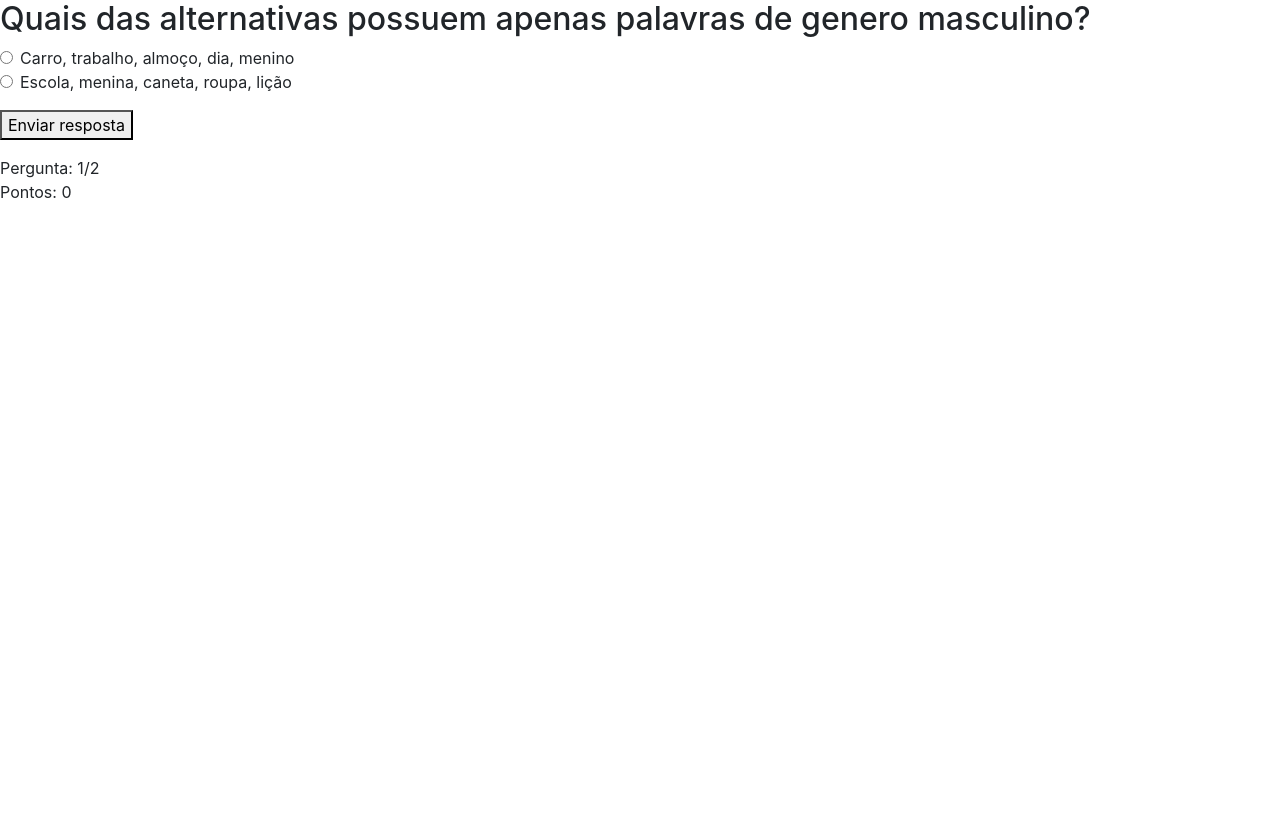
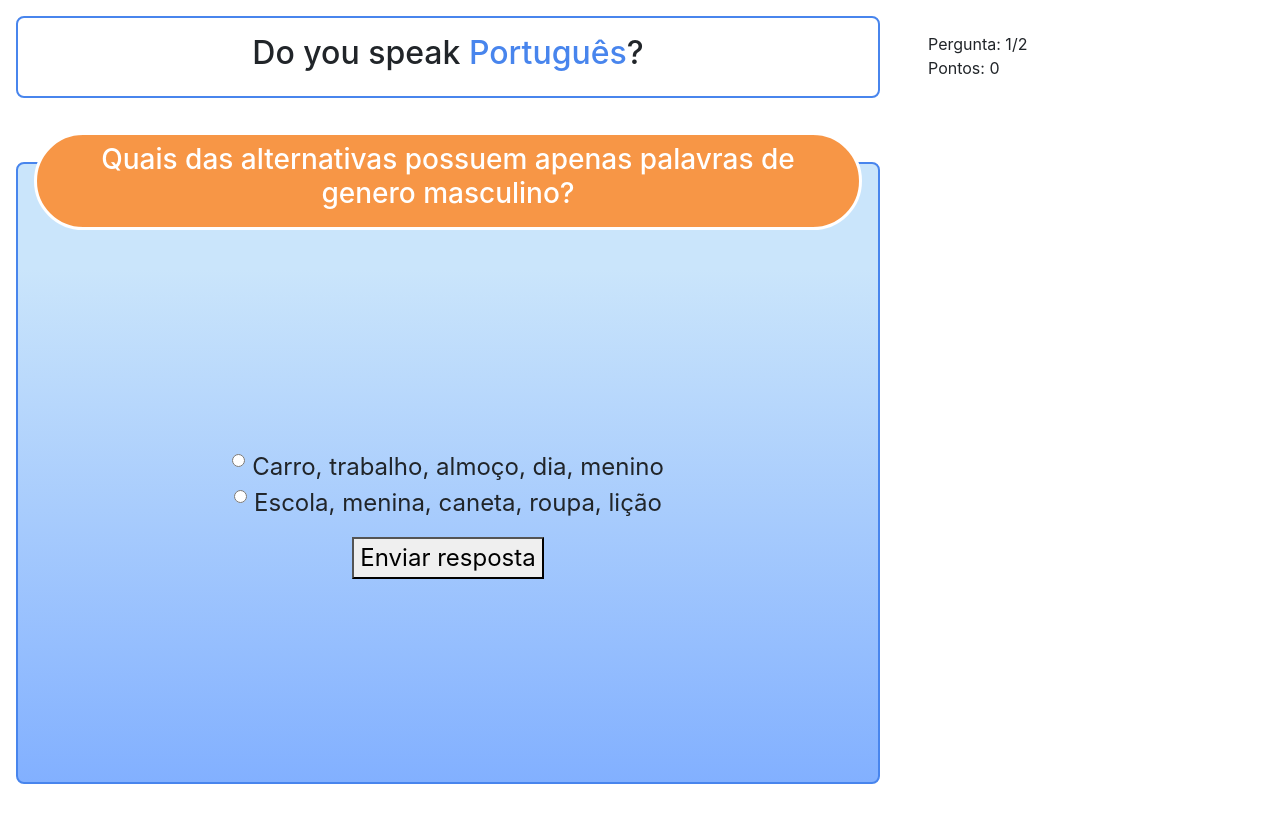
Before and after one commit to baiyjmatheus/quiz, a React (Create React App) app: page /game/level1 in a window 1280 px wide. Built offline with nearby package versions, Linux system fonts and the light colour scheme.

Commit message:
first working version game

```diff
--- a/src/components/Choices/Choices.js
+++ b/src/components/Choices/Choices.js
@@ -1,15 +1,6 @@
 import React from 'react';
 
-class Choices extends React.Component {
-  render() {
-    const {
-      choices,
-      selectedAnswer,
-      handleChoiceSelection,
-      handleAnswerSubmission,
-      isAnswered
-    } = this.props;
-
+const Choices = ({choices, selectedAnswer, handleChoiceSelection, handleAnswerSubmission, isAnswered}) => {
   const choicesRadio = choices.map(choice => {
     return (
       <div className="form-check">
@@ -36,7 +27,6 @@ class Choices extends React.Component {
       </form>
     </div>
   );
-  }
-}
+};
 
 export default Choices;
--- a/src/containers/Game/Game.js
+++ b/src/containers/Game/Game.js
@@ -1,5 +1,8 @@
 import React from 'react';
 
+import Title from '../../components/Title/Title';
+import ContentBox from '../../components/ContentBox/ContentBox';
+import Choices from '../../components/Choices/Choices';
 import QuestionContainer from '../QuestionContainer/QuestionContainer';
 import GameStatusSideBar from '../GameStatusSidebar/GameStatusSideBar';
 import questions from './questions';
@@ -32,7 +35,7 @@ class Game extends React.Component {
     this.setState(prevState => ({
       currentQuestion: prevState.currentQuestion + 1,
     }), () => {
-      if (this.state.currentQuestion === this.props.questions.length - 1) {
+      if (this.state.currentQuestion === this.state.questions.length - 1) {
         this.toggleIsLastQuestion();
       }
     });
@@ -41,8 +44,8 @@ class Game extends React.Component {
   render() {
     const { questions, currentQuestion, points, isLastQuestion } = this.state;
     const question = questions[currentQuestion];
-    return (
-      <div id="game-container">
+
+    const content = (
       <QuestionContainer
         question={question}
         increasePoint={this.increasePoint}
@@ -50,12 +53,26 @@ class Game extends React.Component {
         isLastQuestion={isLastQuestion}
         points={points}
       />
+    );
+
+
+    return (
+      <div id="app-wrapper">
+        <div id="main-content">
+          <Title />
+          <ContentBox
+            subtitle={question.questionDescription}
+            content={content}
+          />
+        </div>
+        <div id="sidebar">
           <GameStatusSideBar
             points={points}
             currentQuestionCounter={currentQuestion + 1}
             totalQuestionsNumber={questions.length}
           />
         </div>
+      </div>
     );
   }
 }
--- a/src/containers/QuestionContainer/QuestionContainer.js
+++ b/src/containers/QuestionContainer/QuestionContainer.js
@@ -43,7 +43,6 @@ class QuestionContainer extends React.Component {
 
   render() {
     const {
-      questionDescription,
       choices,
       correctResultMessage,
       wrongAnswerMessage,
@@ -61,7 +60,6 @@ class QuestionContainer extends React.Component {
 
     return(
       <div id="question-container">
-        <Question questionDescription={questionDescription} />
         <Choices
           choices={choices}
           handleChoiceSelection={this.handleChoiceSelection}
```
Lines whose indentation alone changed are shown as unchanged.
